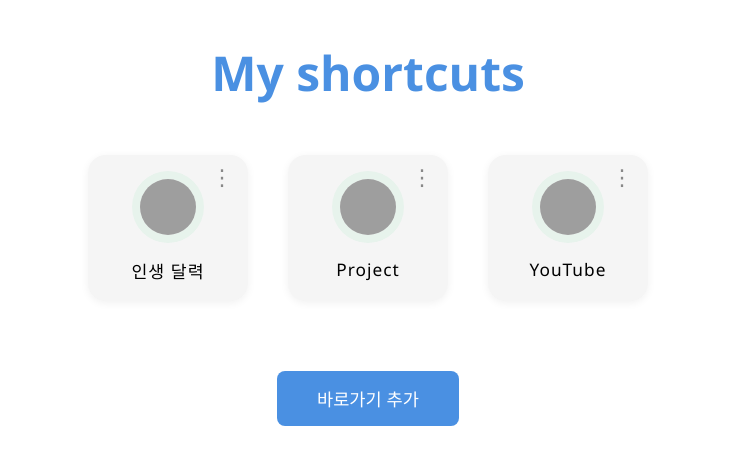
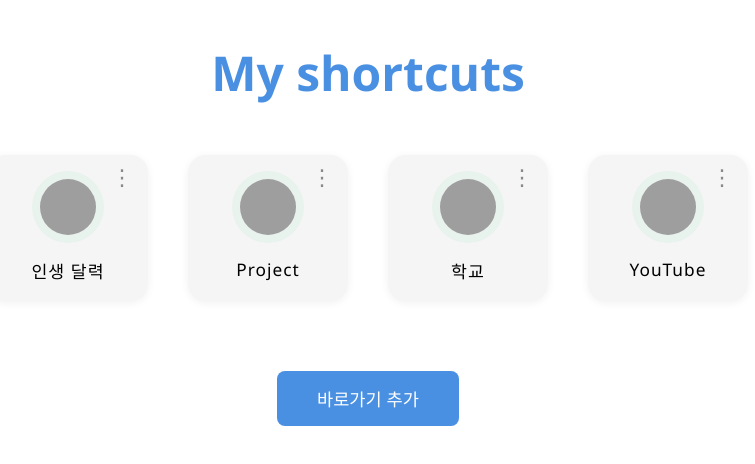
Before and after one commit to GIT-SH-J/GIT-SH-J.github.io, a plain HTML site: page index.html in a window 1280 px wide. Shown: the whole page, without its empty margins (272-1027 px from the left). Drawn offline with Linux system fonts and the light colour scheme; grey boxes are pictures that could not be loaded.

Commit message:
Update index.html
학교 추가

```diff
--- a/index.html
+++ b/index.html
@@ -202,6 +202,18 @@
       <span>Project</span>
     </div>
 
+   <div class="web-item">
+      <button class="more-btn">&#8942;</button>
+      <div class="more-menu">
+        <button class="edit-btn">수정</button>
+        <button class="delete-btn">삭제</button>
+      </div>
+      <a href="https://sso.chosun.ac.kr/svc/tk/Auth.eps?ac=Y&ifa=N&id=PORTAL&" target="_blank">
+        <img src="https://cdn-icons-png.flaticon.com/512/1384/1384060.png" alt="학교">
+      </a>
+      <span>학교</span>
+    </div>
+
 
     <div class="web-item">
       <button class="more-btn">&#8942;</button>
@@ -222,7 +234,7 @@
     <input type="url" id="siteIcon" placeholder="아이콘 이미지 URL (선택)"><br>
     <button onclick="addSite()">추가</button>
   </div>
-  <!-- 수정 -->
+
   <div class="edit-modal" id="editModal">
     <div class="edit-modal-content">
       <h3>바로가기 수정</h3>
```
